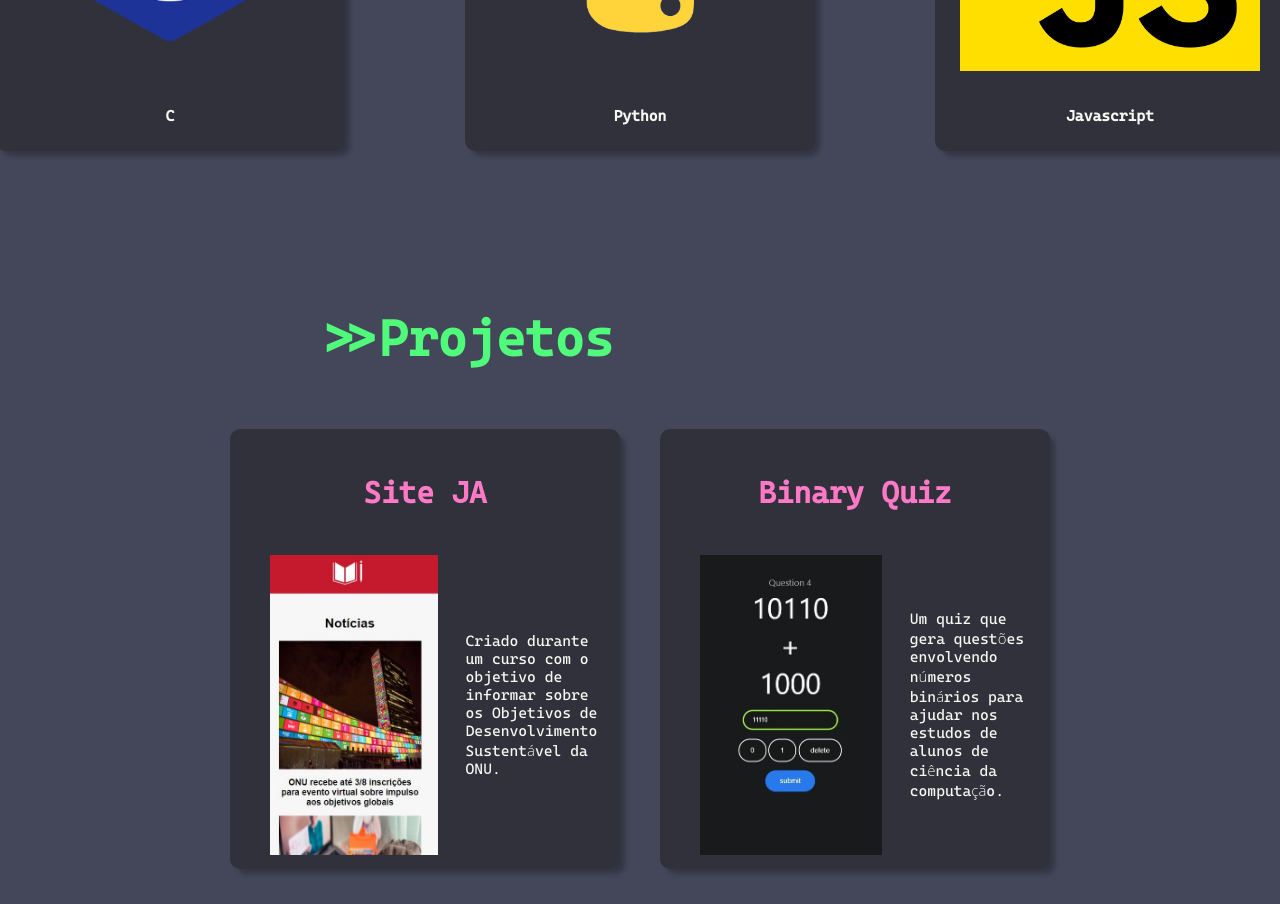
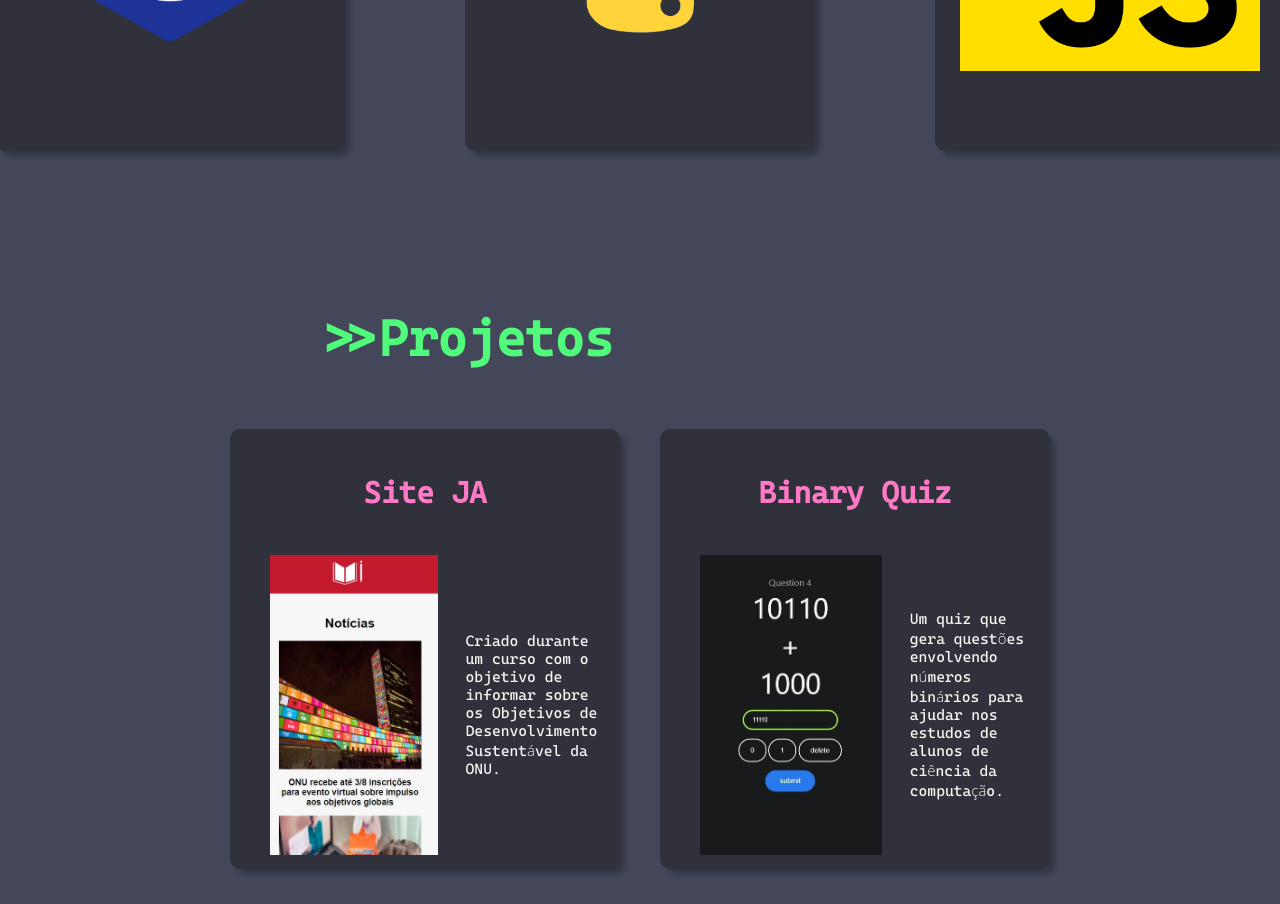
Before and after one commit to DaniloCTM/Portif-lio, a plain HTML site: page index.html in a window 1280 px wide. Shown: the part 1471-2375 px from the top of the page. Drawn offline with Linux system fonts and the light colour scheme.

Commit message:
Update index.html

```diff
--- a/index.html
+++ b/index.html
@@ -44,7 +44,6 @@
                     <div class="flipper">
                         <div class="card card-front">
                             <img src="src/c.png">
-                            <h2>C</h2>
                         </div>
                         <div class="card card-back">
                             <h3>Linguagem C</h3>
@@ -58,7 +57,6 @@
                 <div class="flipper">
                     <div class="card card-front">
                         <img src="src/py.png">
-                        <h2>Python</h2>
                     </div>
                     <div class="card card-back">
                         <h3>Python</h3>
@@ -72,7 +70,6 @@
                 <div class="flipper">
                     <div class="card card-front">
                         <img src="src/js.png">
-                        <h2>Javascript</h2>
                     </div>
                     <div class="card card-back">
                         <h3>Javascript</h3>
```
